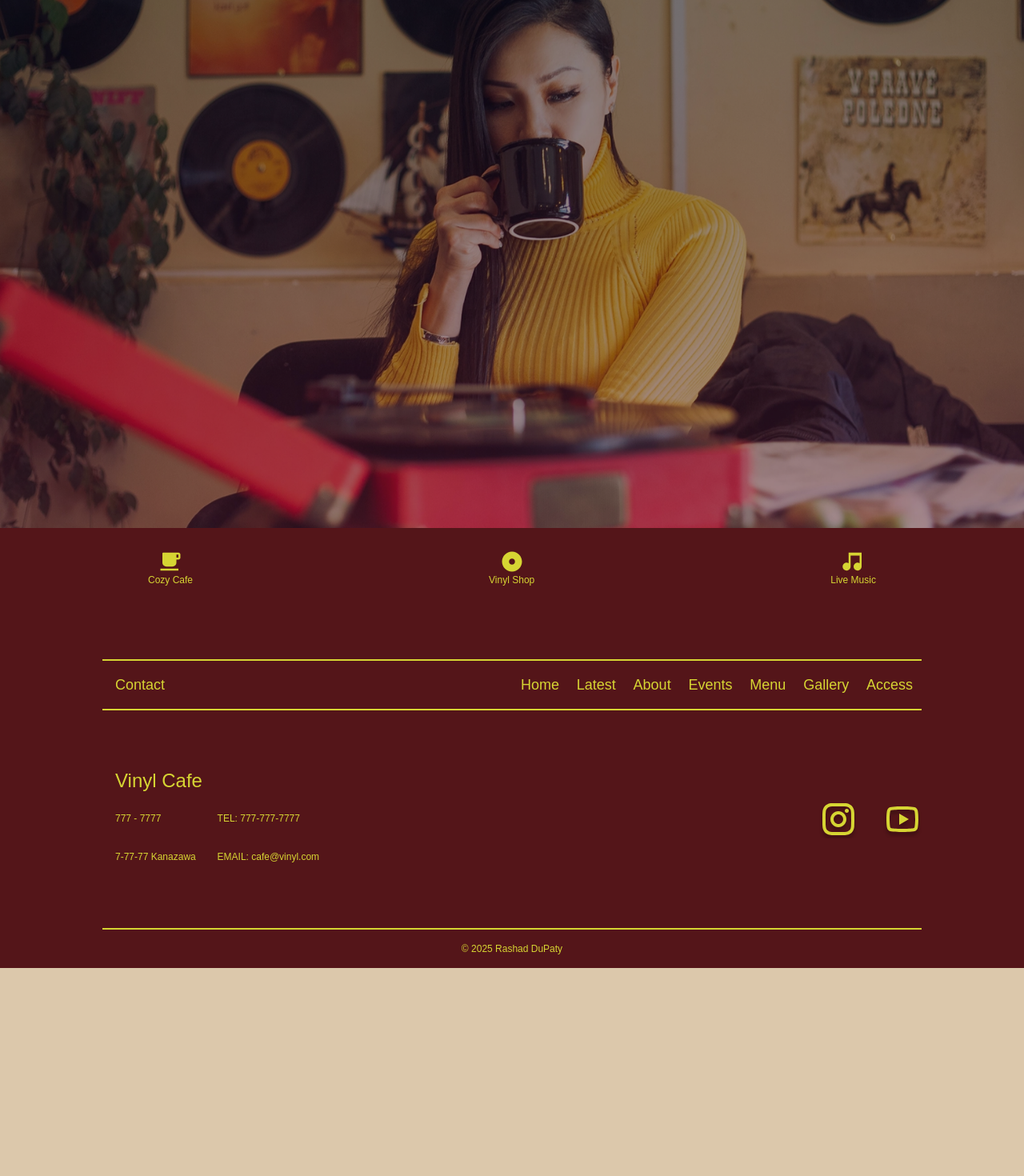
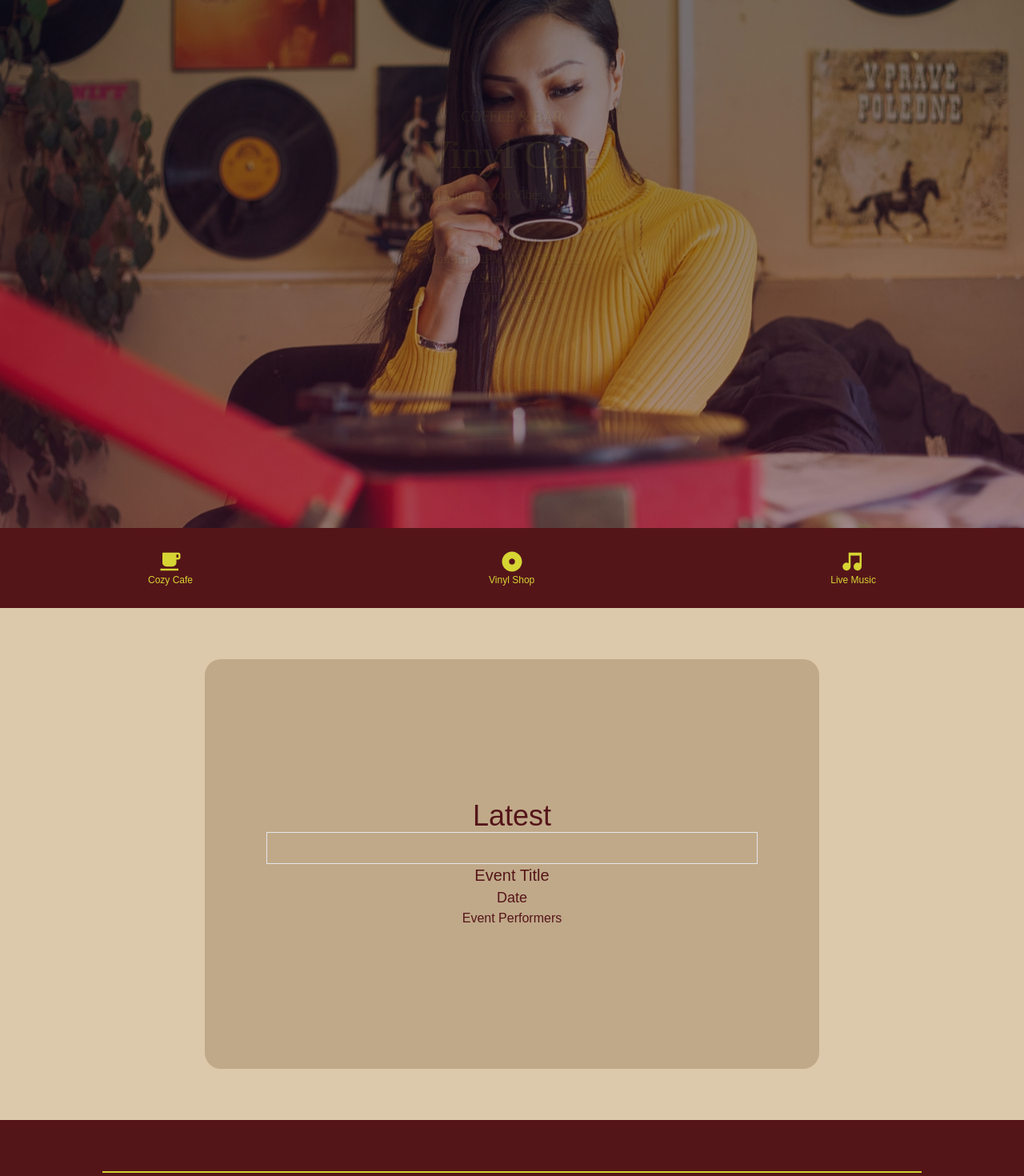
Before and after one commit to Fire-Bringer/vinyl-cafe-frontend, a Next.js app: page / in a window 1280 px wide. Shown: the part 140-1610 px from the top of the page at 80% size. Before the commit the page ends 1350 px from the top, so only its background shows below. Built offline with nearby package versions, Linux system fonts and the light colour scheme; grey boxes are pictures that could not be loaded; a web font is replaced by a local one.

Commit message:
add Latest component

```diff
--- a/src/app/page.tsx
+++ b/src/app/page.tsx
@@ -1,6 +1,7 @@
 import Navbar from '@/components/Navbar/Navbar';
 import Hero from '@/components/Hero/Hero';
 import Tags from '@/components/Tags/Tags';
+import Latest from '@/components/Latest/Latest';
 import Footer from '@/components/Footer/Footer';
 
 function Homepage() {
@@ -9,6 +10,7 @@ function Homepage() {
       <Navbar/>
       <Hero/>
       <Tags/>
+      <Latest/>
       <Footer/>
     </div>
   );
--- /dev/null
+++ b/src/components/Latest/Latest.jsx
@@ -0,0 +1,23 @@
+const Latest = () => {
+  return (
+    <section id='Latest' className="h-[80vh] bg-background flex justify-center items-center">
+
+      <div className="h-4/5 w-full md:w-4/5 max-w-3xl bg-background-600 flex flex-col items-center justify-center md:rounded-[20px]">
+
+        <h2 className="font-display text-4xl">Latest</h2>
+
+        <video src="#" className="border w-4/5 h-10"></video>
+
+        <h3 className="font-body text-xl font-medium">Event Title</h3>
+
+        <h6 className="font-body text-lg font-thin">Date</h6>
+
+        <h4 className="font-body text-base font-normal ">Event Performers</h4>
+
+      </div>
+
+    </section>
+  );
+};
+
+export default Latest;
--- a/tailwind.config.ts
+++ b/tailwind.config.ts
@@ -20,8 +20,8 @@ export default {
           DEFAULT: '#541519',
         },
         'background': {
-          DEFAULT: 'DCC8AB',
-          600: 'C0A989',
+          DEFAULT: '#DCC8AB',
+          600: '#C0A989',
         },
       },
     },
```
